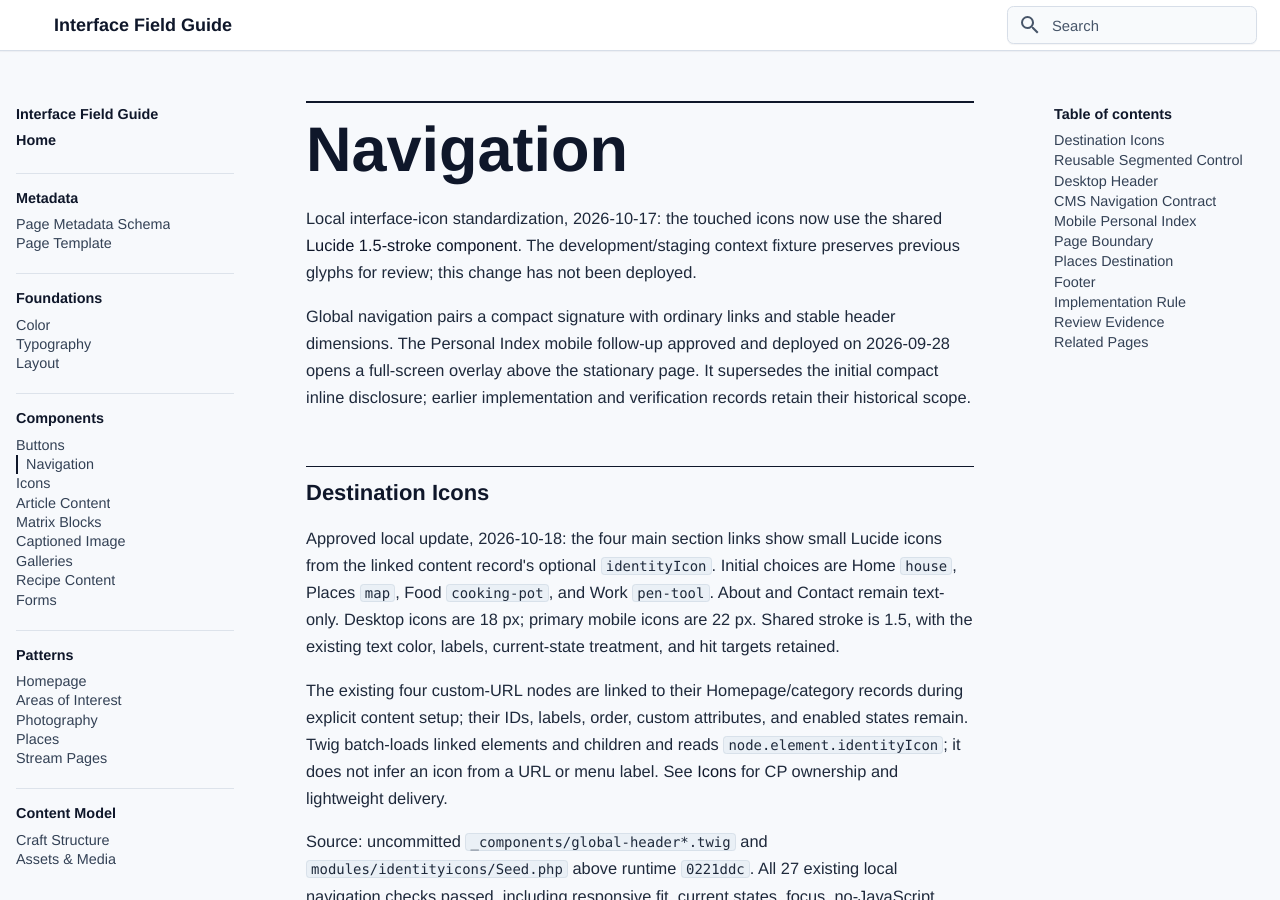
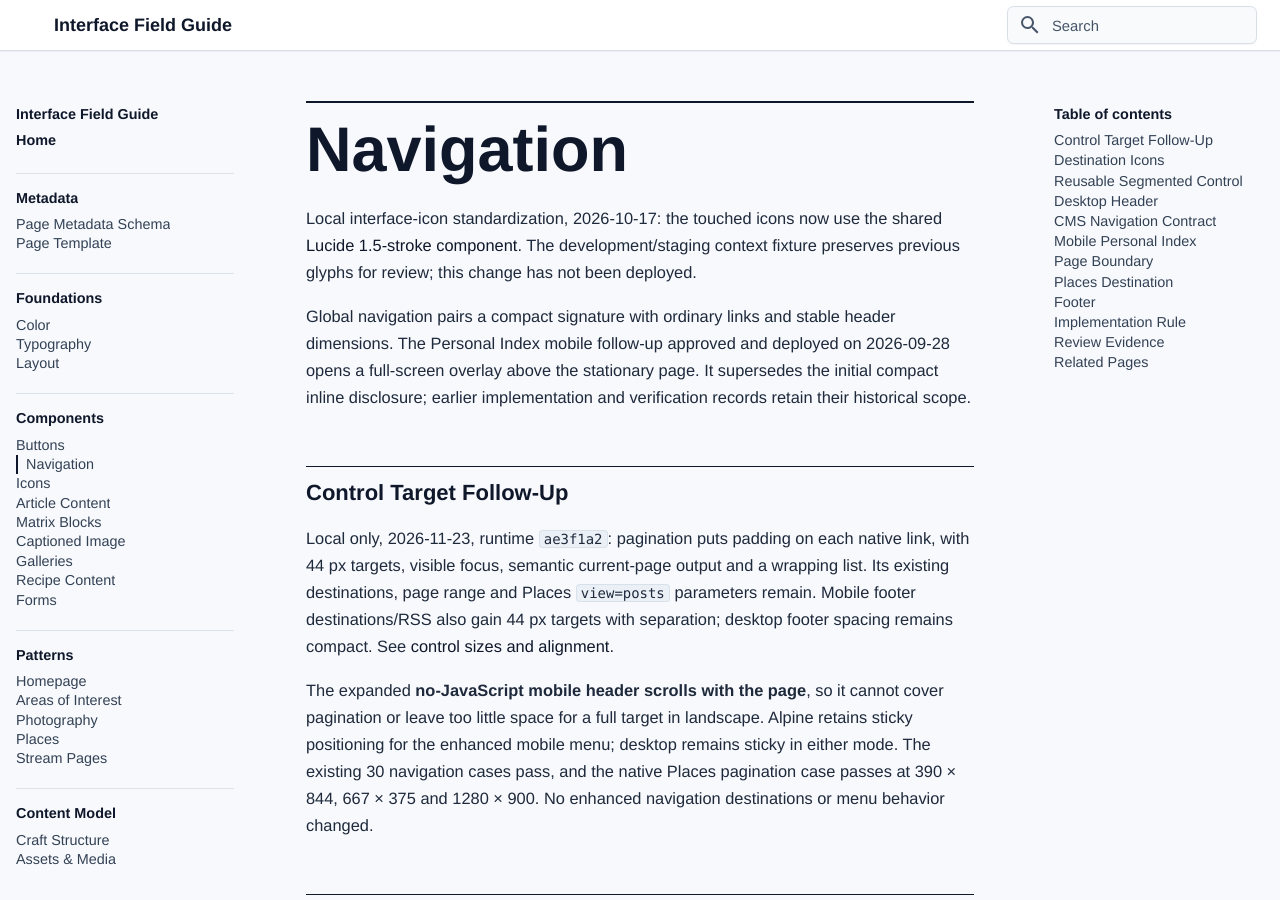
Before and after one commit to bentilden/Design-System, an MkDocs documentation site: the page built from docs/components/navigation.md, in a window 1280 px wide and 900 px high. Built offline with MkDocs 1.6.1 and Material for MkDocs 9.7.7, drawn with Linux system fonts in a browser that asks for light colours; some web fonts are replaced.

Commit message:
Codify control target sizes and visible alignment rules
(cherry picked from commit c400573a5ad56ad7f588606472bf0cee6af72565)

```diff
--- a/docs/accessibility/index.md
+++ b/docs/accessibility/index.md
@@ -55,7 +55,7 @@ Scoped consistency pass, 2026-11-23, **local only**: frontend `d9323ec` removes
 - Current, checked, pressed and expanded states follow their semantic attributes; hover must not obscure the durable selected state. Shared segments keep Neutral 200 selection distinct from Neutral 100 inactive hover.
 - Reduced-motion preferences suppress the shared segment and gallery/featured-image transitions; Places thumbnail zoom runs only on motion-safe hover. Work retains its existing reduced-motion handling.
 
-Ten focused Chromium cases passed locally across mouse, actual touch taps, keyboard focus, saved Work preference, ordinary/reduced motion, gallery feedback and Places thumbnail scaling. Two existing segment cases at 320/390 px additionally passed selection, hover, keyboard and full-target checks. Local content/asset/build/font/five-route release checks passed. This is not physical-device, Safari, or screen-reader evidence. The next pass covers remaining control targets and alignment; it does not automatically normalize intentional shape or shadow differences.
+Ten focused Chromium cases passed locally across mouse, actual touch taps, keyboard focus, saved Work preference, ordinary/reduced motion, gallery feedback and Places thumbnail scaling. Two existing segment cases at 320/390 px additionally passed selection, hover, keyboard and full-target checks. Local content/asset/build/font/five-route release checks passed. This is not physical-device, Safari, or screen-reader evidence. The subsequent local [control-target pass](../components/buttons.md#control-sizes-and-alignment) applies mobile sizing and visible alignment while retaining explicit compact desktop roles. Intentional shape and shadow differences remain separate.
 
 ## Color And Contrast
 
--- a/docs/components/buttons.md
+++ b/docs/components/buttons.md
@@ -23,6 +23,20 @@ review_status: needs audit
 # Buttons
 
 Buttons are compact, quiet, and utility-driven.
+
+## Control Sizes And Alignment
+
+Applied locally, 2026-11-23: runtime `ae3f1a2`, frontend verification `cf522fd`. These changes are not deployed.
+
+- Use at least 44 × 44 px targets for standalone mobile controls and navigation below 768 px. A smaller visible track, chip or icon can sit inside that target. Do not extend hit areas into neighboring controls or instructional text.
+- Align visible surfaces and labels, rather than invisible target edges. Peer controls share a center; the Work switch deliberately aligns its visible bottom with the posted date on mobile and centers with it on desktop.
+- Keep the existing compact desktop roles: shared segments, Places chip/filter targets and the Mosaic slider can be 32 px high from 768 px. Contact retains its existing desktop field/button sizing, and footer links retain their text-led desktop spacing. Inline prose links follow reading typography rather than a standalone-control box.
+- Preserve surface geometry separately: Places chips remain 30 px, filter surfaces 32 px, and the Work track 28 px. Shared toolbar rows remain 56 px; a mobile filter summary may grow when its copy wraps.
+- Put padding on the actual link/button. Pagination uses whole 44 px links and wraps rather than overflowing; footer links retain separation between enlarged targets. Viewer Fit and Close have matching 44 px targets.
+
+The same pass aligns Mosaic's Size label/rail with the layout labels while retaining its 2 px rail, 12 px thumb and count. Mobile Contact inputs and Send, footer destinations/RSS, viewer View post and Places chip/filter/range controls now follow the mobile target default. Keyboard semantics and native links remain intact. Focus outlines use Neutral 700 on light surfaces; the dark footer uses a light Neutral 300 outline. See [Navigation](navigation.md#control-target-follow-up), [Places](../patterns/places.md#control-target-follow-up) and [Forms](forms.md#control-target-follow-up).
+
+Verification: 22 focused local Chromium cases at 320/390/768/1280 px plus a short 667 × 375 no-JavaScript case, 30 navigation cases, 23 Mosaic cases and 23 viewer cases passed. The Places run passed 22 cases; its remaining native-pagination case passed after the mobile fallback header correction. Local release checks passed content, assets, build, fonts and four routes. These are emulated/browser checks, not physical-device, Safari or screen-reader coverage.
 
 ## Primary Button
 
--- a/docs/components/navigation.md
+++ b/docs/components/navigation.md
@@ -34,6 +34,12 @@ review_status: needs audit
 Local interface-icon standardization, 2026-10-17: the touched icons now use the shared [Lucide 1.5-stroke component](icons.md). The development/staging context fixture preserves previous glyphs for review; this change has not been deployed.
 
 Global navigation pairs a compact signature with ordinary links and stable header dimensions. The Personal Index mobile follow-up approved and deployed on 2026-09-28 opens a full-screen overlay above the stationary page. It supersedes the initial compact inline disclosure; earlier implementation and verification records retain their historical scope.
+
+## Control Target Follow-Up
+
+Local only, 2026-11-23, runtime `ae3f1a2`: pagination puts padding on each native link, with 44 px targets, visible focus, semantic current-page output and a wrapping list. Its existing destinations, page range and Places `view=posts` parameters remain. Mobile footer destinations/RSS also gain 44 px targets with separation; desktop footer spacing remains compact. See [control sizes and alignment](buttons.md#control-sizes-and-alignment).
+
+The expanded **no-JavaScript mobile header scrolls with the page**, so it cannot cover pagination or leave too little space for a full target in landscape. Alpine retains sticky positioning for the enhanced mobile menu; desktop remains sticky in either mode. The existing 30 navigation cases pass, and the native Places pagination case passes at 390 × 844, 667 × 375 and 1280 × 900. No enhanced navigation destinations or menu behavior changed.
 
 ## Destination Icons
 
--- a/docs/patterns/places.md
+++ b/docs/patterns/places.md
@@ -45,6 +45,10 @@ review_status: active
 Places combines a photo map with a synchronized gallery. The first release was accepted on 2026-09-28 and is deployed to production and staging. The later Mosaic release below adds the third view and interface refinements. Dated trial paragraphs preserve their original evidence and are superseded by the recorded release state.
 
 Mosaic production release, 2026-09-28: website `acacd8adf66f2651b086411d63588b7a9e3ee962` and frontend `8fae64919e3e29f3f1b68bd6e1576f3c9fd7d78d` are deployed in release `20260928151023`. Places offers **Map | Mosaic | Posts**, retaining Map as the default. Both color-ordered Mosaic layouts, the shared header/toolbar, map overlay controls, and final chip visibility/dividers/padding are included. Release-file hashes, server checks, public assets, and 27 navigation/23 Places/10 chip browser cases passed. Generic checks passed on all four release routes, including 48 fonts per route and no missing image dimensions. The final 23-case Mosaic run also passed, completing 83 production browser cases with no runtime errors or road-shield warnings. Desktop Square and mobile Justified were visually reviewed. The [Mosaic section](#mosaic) describes the interface; historical local/two-view results below retain their original scope.
+
+## Control Target Follow-Up
+
+Local only, 2026-11-23, runtime `ae3f1a2`: chip and filter controls now have 44 px mobile targets around their existing 30/32 px surfaces, with 32 px desktop targets from 768 px. Their target edges remain reachable without growing the desktop shared 56 px row. Narrow filter summaries can grow for wrapped copy, preventing hit-area overlap with instructions. Mosaic's range becomes 44 px on mobile and stays 32 px on desktop; its visible rail aligns with Square/Justified labels, and the count remains below it on narrow screens. Existing thumb, rail, label typography, layout semantics and native keyboard input are retained. This supersedes the earlier 32 px mobile slider/filter observations below. See the shared [control sizing rule and verification](../components/buttons.md#control-sizes-and-alignment).
 
 ## Animated Thumbnail Stacks
 
```
Also changed, not shown: docs/components/forms.md (+4 -0 lines), docs/components/galleries.md (+4 -0 lines).
